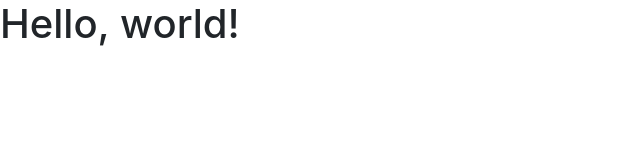
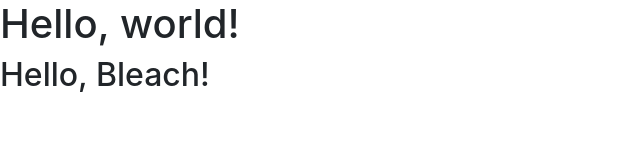
Before and after one commit to jdg2384/Q2warmup, a website: page index.html in a window 1280 px wide. Shown: the whole page, without its empty margins (0-640 px from the left). Drawn offline with nearby package versions, Linux system fonts and the light colour scheme.

Commit message:
Hello Bleach!

```diff
--- a/index.html
+++ b/index.html
@@ -19,7 +19,7 @@
   </head>
   <body>
     <h1>Hello, world!</h1>
-
+    <h2>Hello, Bleach!</h2>
     <!-- jQuery (necessary for Bootstrap's JavaScript plugins) -->
     <script src="https://ajax.googleapis.com/ajax/libs/jquery/1.12.4/jquery.min.js"></script>
     <!-- Include all compiled plugins (below), or include individual files as needed -->
```
